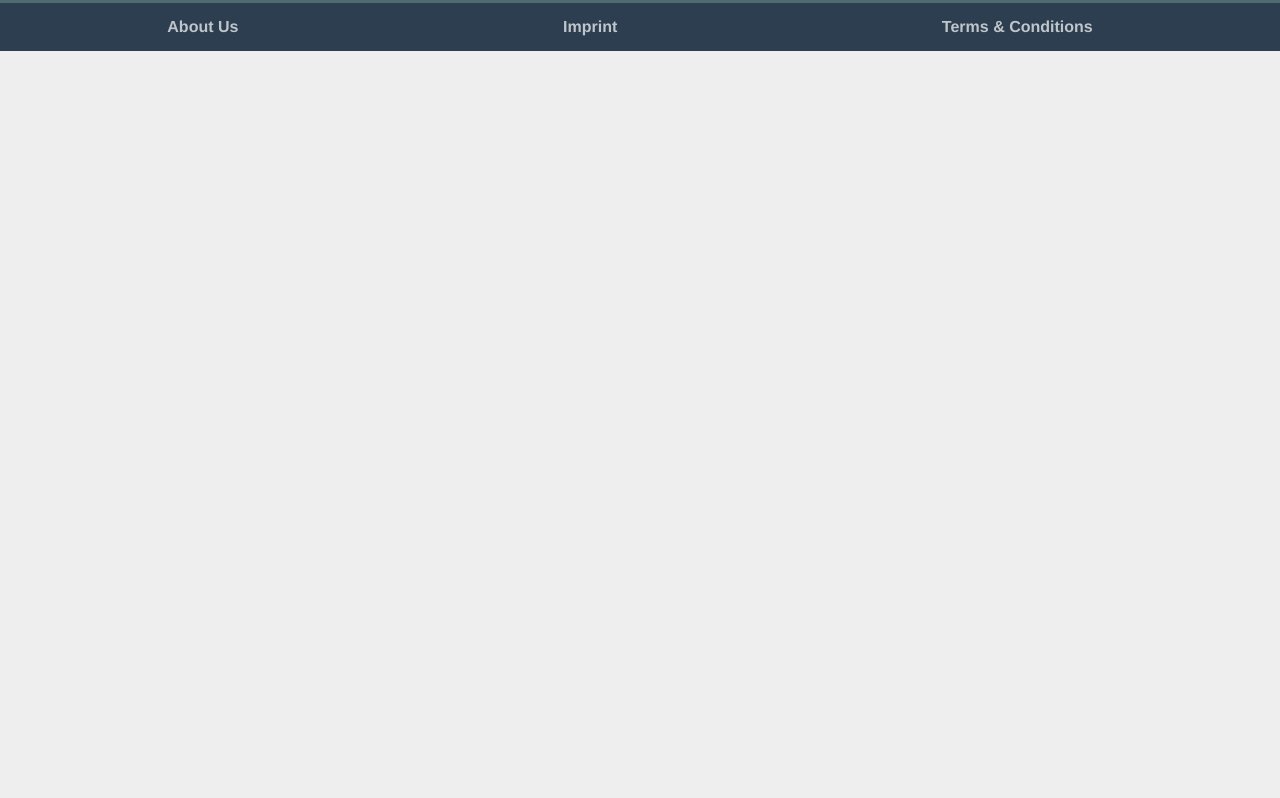
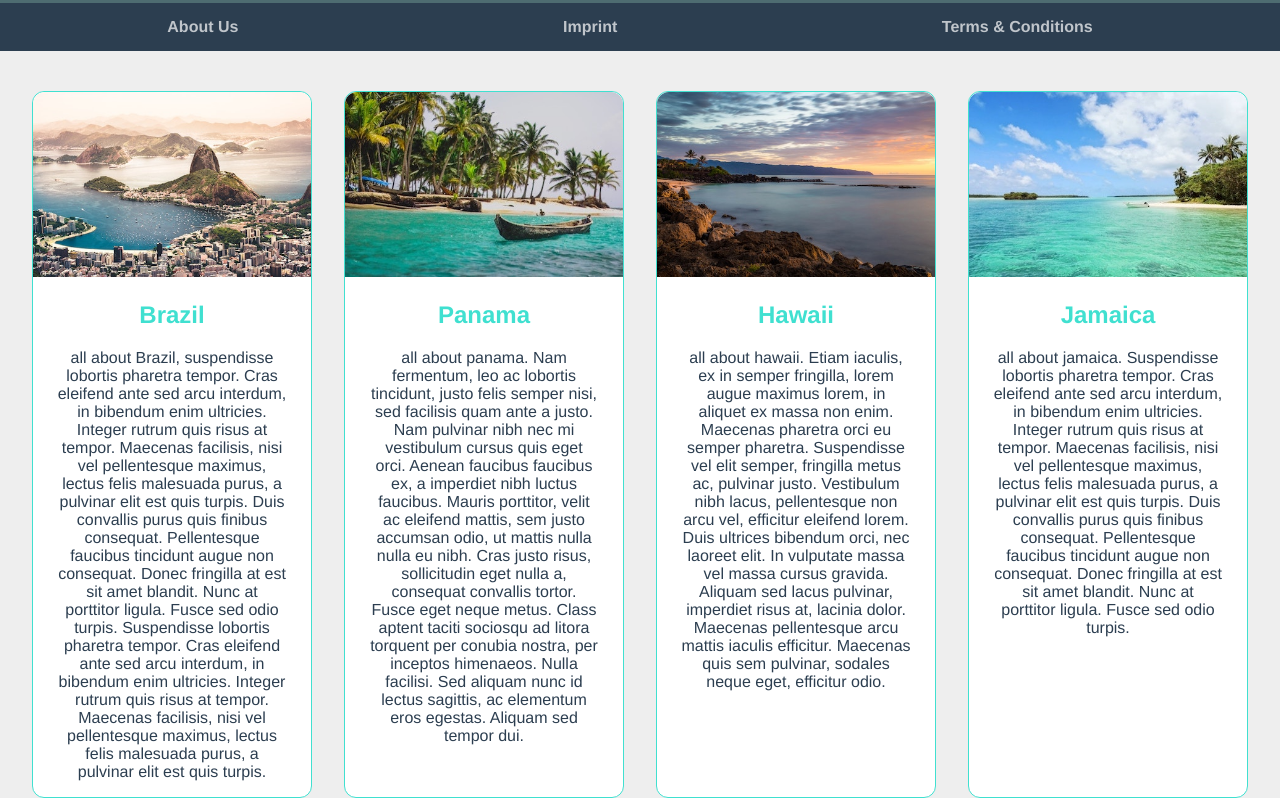
Before and after one commit to kiraGit67/vue-school-travel-app, a Vue app: page /about in a window 1280 px wide. Shown: the part 749-1547 px from the top of the page. Before the commit the page ends 840 px from the top, so only its background shows below. Built offline with nearby package versions, Linux system fonts and the light colour scheme.

Commit message:
imports sourceData from @/data.json, adds state for destinations

```diff
--- a/src/views/AboutView.vue
+++ b/src/views/AboutView.vue
@@ -55,11 +55,25 @@
         </div>
       </article>
     </div>
+    <div class="four-cols">
+      <article v-for="destination in destinations" :key="destination.id">
+        <img
+          :src="`/images/${destination.image}`"
+          :alt="destination.name"
+          :title="destination.name"
+        />
+        <div>
+          <h2>{{ destination.name }}</h2>
+          <p>{{ destination.description }}</p>
+        </div>
+      </article>
+    </div>
   </div>
 </template>
 
 <script>
 import { ref } from "vue";
+import sourceData from "@/data.json";
 
 export default {
   setup() {
@@ -192,6 +206,8 @@ export default {
       },
     ]);
 
+    const destinations = ref(sourceData.destinations);
+
     return {
       vueJSdevelopers,
       countries,
@@ -201,6 +217,7 @@ export default {
       contactData,
       socialMedia,
       facts,
+      destinations,
     };
   },
   /*
@@ -290,6 +307,34 @@ a:hover {
   color: #686dfa;
 }
 
+.four-cols {
+  display: grid;
+  grid-template-columns: repeat(4, 1fr);
+  gap: 2rem;
+}
+
+.four-cols > article {
+  border-radius: 0.75rem;
+  border: 1px solid turquoise;
+  background-color: white;
+}
+
+.four-cols > article > img {
+  width: 100%;
+  border-top-right-radius: 0.75rem;
+  border-top-left-radius: 0.75rem;
+}
+
+.four-cols > article > div,
+.four-cols > article > div > h2 {
+  padding-inline: 1.5rem;
+  text-align: center;
+}
+
+.four-cols > article > div > h2 {
+  color: turquoise;
+}
+
 @media screen and (max-width: 1024px) {
   .two-cols:nth-of-type(2) {
     grid-template-columns: 1fr;
```
